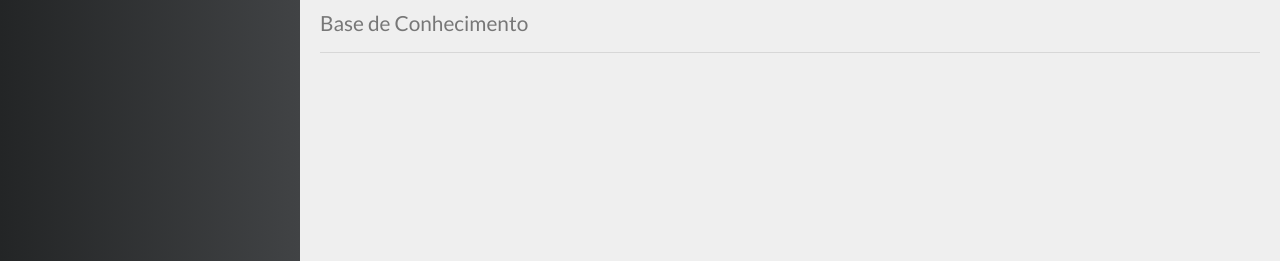
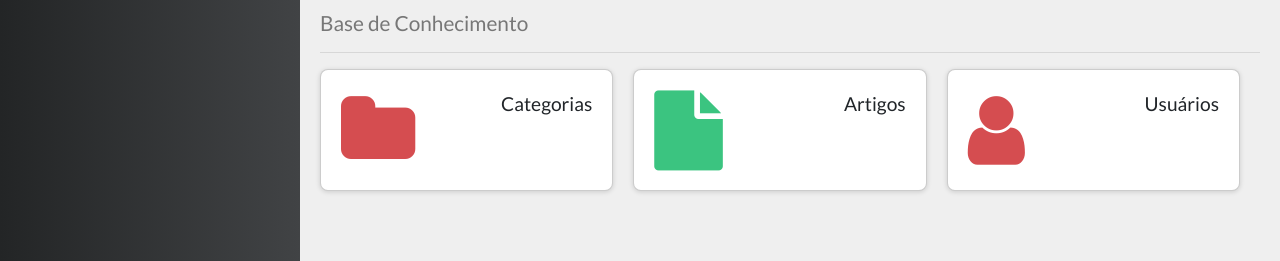
Before and after one commit to murilodevkapaz/Articles-website, a Vue app in the folder frontend/: page / in a window 1280 px wide. Shown: the part 122-383 px from the top of the page. Built offline with nearby package versions, Linux system fonts and the light colour scheme; no server answers.

Commit message:
pages admin and dashboard updated

```diff
--- a/frontend/src/components/admin/AdminPages.vue
+++ b/frontend/src/components/admin/AdminPages.vue
@@ -1,18 +1,39 @@
 <template>
-    <div class="admin-pages">
-        <PageTitle icon="fa fa-cogs" main="Administração do Sistema"
-            sub="Cadastro & Cia"/>
+  <div class="admin-pages">
+    <PageTitle
+      icon="fa fa-cogs"
+      main="Administração do Sistema"
+      sub="Cadastro & Cia"
+    />
+    <div class="admin-pages-tabs">
+      <b-card no-body>
+        <b-tabs card>
+          <b-tab title="Artigos" active>
+            <ArticleAdmin />
+          </b-tab>
+          <b-tab title="Categoria" active>
+            <CategoryAdmin />
+          </b-tab>
+          <b-tab title="Usuários" active>
+            <UserAdmin />
+          </b-tab>
+        </b-tabs>
+      </b-card>
     </div>
+  </div>
 </template>
 
 <script>
-    import PageTitle from '../template/PageTitle';
+import PageTitle from "../template/PageTitle";
+import ArticleAdmin from "./ArticleAdmin";
+import UserAdmin from './UserAdmin';
+import CategoryAdmin from './CategoryAdmin';
+
 export default {
-    name: 'AdminPages',
-    components: {PageTitle}
-}
+  name: "AdminPages",
+  components: { PageTitle, ArticleAdmin, CategoryAdmin, UserAdmin},
+};
 </script>
 
 <style>
-
 </style>
--- /dev/null
+++ b/frontend/src/components/admin/ArticleAdmin.vue
@@ -0,0 +1,16 @@
+<template>
+    <div class="article-admin">
+        <h1>Artigo Componente</h1>
+    </div>
+</template>
+
+<script>
+export default {
+    name: 'ArticleAdmin',
+
+}
+</script>
+
+<style>
+
+</style>
--- /dev/null
+++ b/frontend/src/components/admin/CategoryAdmin.vue
@@ -0,0 +1,15 @@
+<template>
+  <div class="category-admin">
+      <h1>Categoria Componente</h1>
+  </div>
+</template>
+
+<script>
+export default {
+    name: 'CategoryAdmin'
+}
+</script>
+
+<style>
+
+</style>
--- /dev/null
+++ b/frontend/src/components/admin/UserAdmin.vue
@@ -0,0 +1,46 @@
+<template>
+  <div class="user-admin">
+      <b-table hover striped :items="users" :fields="fields"></b-table>
+  </div>
+</template>
+
+<script>
+import axios from 'axios';
+import {baseApiUrl} from '@/global';
+
+export default {
+    name: 'UserAdmin',
+    data: function(){
+        return {
+            mode: 'save',
+            user: {},
+            users: [],
+            fields: [
+                {key: 'id', label: 'Código', sortable: true},
+                {key: 'name', label: 'Nome', sortable: true},
+                {key: 'email', label: 'E-mail', sortable: true},
+                {key: 'admin', label: 'Administrador', sortable: true,
+                formatter: value=> value?'Sim': 'Não'},
+                {key: 'actions', label: 'Ações', sortable: true},
+
+            ]
+        }
+    },
+    methods:{
+        loadUsers(){
+            const url = `${baseApiUrl}/users`;
+            axios.get(url)
+                .then(res=>{
+                    this.users = res.data;
+                })
+        }
+    },
+    mounted(){
+        this.loadUsers();
+    }
+}
+</script>
+
+<style>
+
+</style>
--- a/frontend/src/components/home/Home.vue
+++ b/frontend/src/components/home/Home.vue
@@ -2,18 +2,47 @@
     <div>
         <PageTitle icon="fa fa-home" main="Dashboard"
             sub="Base de Conhecimento" />
+        <div class="stats">
+            <Stat title="Categorias" :value="stat.categories"
+                icon="fa fa-folder" color="#d54d50" />
+            <Stat title="Artigos" :value="stat.articles"
+                icon="fa fa-file" color="#3bc480" />
+            <Stat title="Usuários" :value="stat.users"
+                icon="fa fa-user" color="#d54d50" />
+        </div>
     </div>
 </template>
 
 <script>
 import PageTitle from '../template/PageTitle';
+import Stat from './Stat';
+import axios from 'axios';
+import {baseApiUrl} from '@/global';
 
 export default {
     name:"Home",
-    components: {PageTitle}
+    components: {PageTitle, Stat},
+    data: function(){
+        return {
+            stat: {}
+        }
+    },
+    methods: {
+        getStats(){
+            axios.get(`${baseApiUrl}/stats`)
+                .then(res=> this.stat = res.data)
+        }
+    },
+    mounted(){
+        this.getStats();
+    }
 }
 </script>
 
 <style>
-
+    .stats{
+        display: flex;
+        justify-content: space-between;
+        flex-wrap: wrap;
+    }
 </style>
--- /dev/null
+++ b/frontend/src/components/home/Stat.vue
@@ -0,0 +1,58 @@
+<template>
+  <div class="stat">
+    <div class="stat-icon">
+      <i :class="icon" :style="style"></i>
+    </div>
+    <div class="stat-info">
+      <span class="stat-title">{{ title }}</span>
+      <span class="stat-value">{{ value }}</span>
+    </div>
+  </div>
+</template>
+
+<script>
+export default {
+  name: "Stat",
+  props: ["title", "value", "icon", "color"],
+  computed: {
+    style() {
+      return "color: " + (this.color || "#000");
+    },
+  },
+};
+</script>
+
+<style>
+    .stat{
+        flex: 1;
+        display: flex;
+        border-radius: 8px;
+        margin-right: 20px;
+        margin-bottom: 20px;
+        background-color: #fff;
+        padding: 20px;
+        border: 1px solid rgba(0, 0, 0, 0.2);
+        box-shadow: 0 1px 5px rgba(0, 0, 0, 0.15);
+    }
+    .stat-icon{
+        display: flex;
+        align-items: center;
+    }
+    .stat-icon i{
+        font-size: 5rem;
+    }
+    .stat-info{
+        flex: 1;
+        display: flex;
+        flex-direction: column;
+        align-items: flex-end;
+    }
+
+    .stat-title{
+        font-size: 1.2rem;
+    }
+
+    .stat-value{
+        font-size: 3rem;
+    }
+</style>
--- /dev/null
+++ b/frontend/src/global.js
@@ -0,0 +1 @@
+export const baseApiUrl = 'http://localhost:3000';//substituir pelo endereço de produção
--- a/frontend/src/main.js
+++ b/frontend/src/main.js
@@ -9,6 +9,9 @@ import router from './config/router';
 
 Vue.config.productionTip = false
 
+//TEMPORÁRIO!
+require('axios').defaults.headers.common['Authorization'] = 'bearer eyJ0eXAiOiJKV1QiLCJhbGciOiJIUzI1NiJ9.eyJpZCI6MSwibmFtZSI6Ik11cmlsbyBSZXJpc29uIGRlIFNvdXNhIFBheiIsImVtYWlsIjoibXVyaWxva2FwYXpAZ21haWwuY29tIiwiYWRtaW4iOnRydWUsImlhdCI6MTYwNTk5Mzc2MSwiZXhwIjoxNjA2MjUyOTYxfQ.lupuZmObv-sZvp-RD2WrJAV0oL65hykHCpRLi-fTXA4';
+
 new Vue({
   store,
   router,
```
